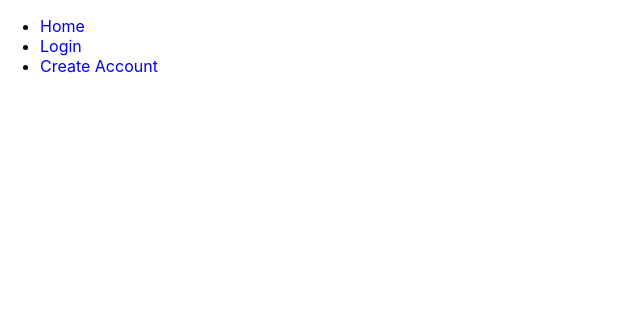
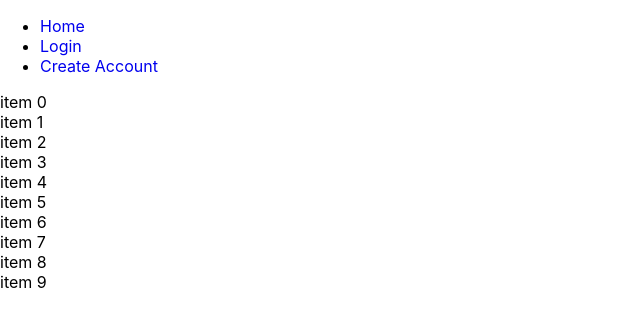
Before and after one commit to lyihongl/ResumeModule, a React (Create React App) app in the folder frontend/: page /create_account in a window 1280 px wide. Shown: the top 326 px of the page, without its empty margins (0-640 px from the left). Built offline with nearby package versions, Linux system fonts and the light colour scheme.

Commit message:
basic dnd functioning

```diff
--- a/frontend/package.json
+++ b/frontend/package.json
@@ -8,11 +8,11 @@
     "@testing-library/user-event": "^7.1.2",
     "js-cookie": "^2.2.1",
     "react": "^16.13.0",
+    "react-beautiful-dnd": "^13.0.0",
     "react-dom": "^16.13.0",
     "react-modal": "^3.11.2",
     "react-router-dom": "^5.1.2",
-    "react-scripts": "3.4.0",
-    "react-trello": "^2.2.4"
+    "react-scripts": "3.4.0"
   },
   "scripts": {
     "start": "react-scripts start",
--- a/frontend/src/App.js
+++ b/frontend/src/App.js
@@ -14,29 +14,66 @@ import {
   Link
 } from "react-router-dom";
 
+const getItems = count =>
+  Array.from({ length: count }, (v, k) => k).map(k => ({
+    id: `item-${k}`,
+    content: `item ${k}`
+  }));
+
+// a little function to help us with reordering the result
+const reorder = (list, startIndex, endIndex) => {
+  const result = Array.from(list);
+  const [removed] = result.splice(startIndex, 1);
+  result.splice(endIndex, 0, removed);
+
+  return result;
+};
+
+function onDragEnd(result, itemState) {
+  if (!result.destination) {
+    return
+  }
+  const items = reorder(
+    itemState[0],
+    result.source.index,
+    result.destination.index
+  );
+  itemState[1](items)
+}
 
 function About() {
-  const initialData = {
-    column: {
-      id: 'column-1',
-      numberIds: ['four', 'one', 'five', 'three', 'two'],
-    },
-    numbers: {
-      'five': { id: 'five', content: '5' },
-      'four': { id: 'four', content: '4' },
-      'one': { id: 'one', content: '1' },
-      'three': { id: 'three', content: '3' },
-      'two': { id: 'two', content: '2' },
-    }
-  };
+  const [items, setItems] = useState(getItems(10))
   return (
     <div>
-      <DragDropContext>
-
+      <DragDropContext onDragEnd={onDragEnd([items, setItems])}>
+        <Droppable droppableId="droppable">
+          {(provided, snapshot) => (
+            <div
+              {...provided.droppableProps}
+              ref={provided.innerRef}
+            >
+              {items.map((item, index) => (
+                <Draggable key={item.id} draggableId={item.id} index={index}>
+                  {(provided, snapshot) => (
+                    <div
+                      ref={provided.innerRef}
+                      {...provided.draggableProps}
+                      {...provided.dragHandleProps}
+                    >
+                      {item.content}
+                    </div>
+                  )}
+                </Draggable>
+              ))}
+              {provided.placeholder}
+            </div>
+          )}
+        </Droppable>
       </DragDropContext>
     </div>
   );
 }
+
 
 function Users() {
   return <h2>Users</h2>;
@@ -89,55 +126,4 @@ function App() {
   );
 }
 
-//class App extends React.Component {
-//  constructor(props) {
-//    super(props)
-//    this.state = {
-//      page: ''
-//    }
-//  }
-//
-//
-//  About() {
-//    return <h2>About</h2>;
-//  }
-//
-//  Users() {
-//    return <h2>Users</h2>;
-//  }
-//  Home() {
-//    return (
-//      <h2 class="center-text">Welcome to Resume Module</h2>
-//    );
-//  }
-//  render() {
-//    return (
-//      <div>
-//        <Router>
-//          <ul>
-//            <li>
-//              <Link to="/">Home</Link>
-//            </li>
-//            <li>
-//              <Link to="/login">Login</Link>
-//            </li>
-//            <li>
-//              <Link to="/create_account">Create Account</Link>
-//            </li>
-//          </ul>
-//          <Switch>
-//            <Route path="/create_account">
-//              <User.CreateAccount />
-//            </Route>
-//            <Route path="/login" component={LoginForm}></Route>
-//            <Route path="/">
-//              <this.Home />
-//            </Route>
-//          </Switch>
-//        </Router>
-//      </div>
-//    );
-//  }
-//}
-
 export default App;
--- a/frontend/src/Home.js
+++ b/frontend/src/Home.js
@@ -2,7 +2,6 @@ import React, { useState, useEffect } from 'react';
 import './css/App.css';
 import Cookies from 'js-cookie'
 import Modal from 'react-modal'
-import Board from 'react-trello'
 
 Modal.setAppElement("#root")
 
@@ -39,25 +38,7 @@ export function Home(loginState) {
             </div>
         );
     } else if (loginState === 1 && tableData != null) {
-        const data = {
-            lanes: [
-                {
-                    id: 'lane1',
-                    title: 'Planned Tasks',
-                    label: '2/2',
-                    cards: [
-                        { id: 'Card1', title: 'Write Blog', description: 'Can AI make memes', label: '30 mins', draggable: false },
-                        { id: 'Card2', title: 'Pay Rent', description: 'Transfer via NEFT', label: '5 mins', metadata: { sha: 'be312a1' } }
-                    ]
-                },
-                {
-                    id: 'lane2',
-                    title: 'Completed',
-                    label: '0/0',
-                    cards: []
-                }
-            ]
-        }
+
         return (
             <div>
                 <Modal
@@ -74,9 +55,6 @@ export function Home(loginState) {
                 <h2 className="center-text">Welcome to Resume Module</h2>
                 <div className="center-text">
                     Welcome {username}
-                </div>
-                <div>
-                    <Board data={data}></Board>
                 </div>
                 <div className="center-text">
                     Your snippets:
```
Also changed, not shown: 1 other file (tests, documents, lock files or other folders).
